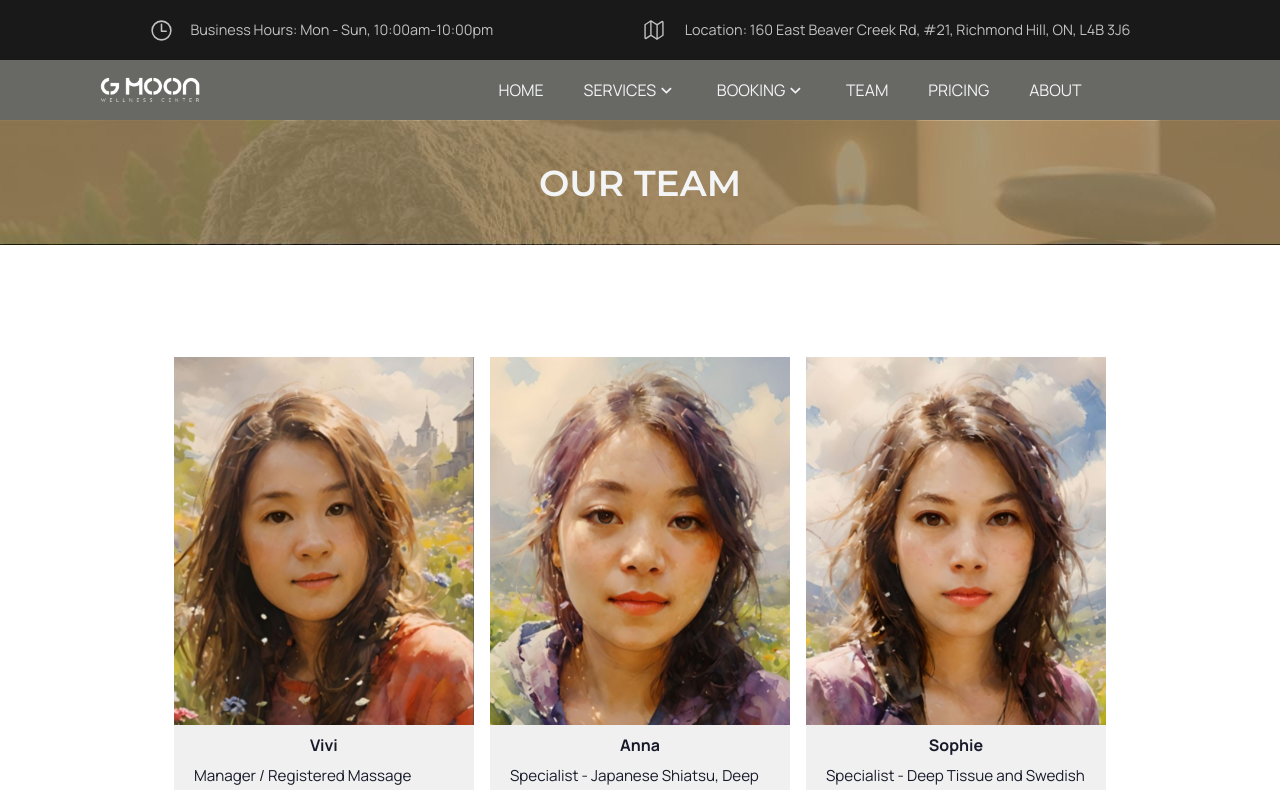
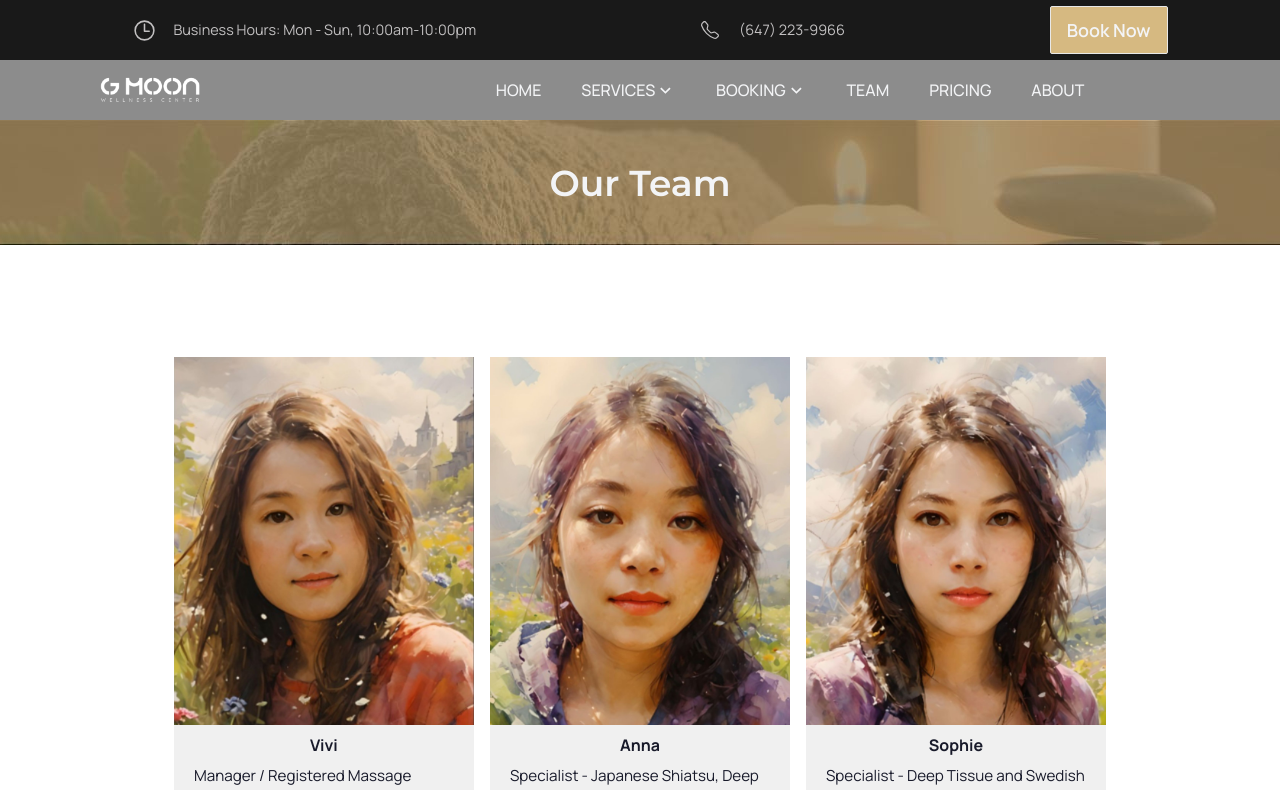
Before and after one commit to tbabyuk/g-moon-next-2024, a Next.js app: page /team in a window 1280 px wide. Shown: the top 790 px of the page. Built offline with nearby package versions, Linux system fonts and the light colour scheme.

Commit message:
updated top header to include phone and action button, added metadata to home, about, pricing, and team pages

```diff
--- a/app/(pages)/about/page.jsx
+++ b/app/(pages)/about/page.jsx
@@ -1,13 +1,17 @@
 import { PageHeader } from "../components/PageHeader";
 
 
+export const metadata = {
+    title: "G Moon Wellness Centre | About",
+    description: "A brief history of G Moon Wellness Centre",
+}
 
 
 const AboutPage = () => {
 
     return(
         <main>
-            <PageHeader title="ABOUT US" />
+            <PageHeader title="About Us" />
             <p className="text-g-moon-dark-gray g-moon-content-padding">G Moon Wellness is located in Richmond Hill nearby highway 7. Our spa area is near popular restaurants in Ontario. Our spa has been running for more than 3 years.<br /><br />
 
             Our mission is to provide the best of both worlds when it comes to spa treatments and services. We offer Thai massage, deep tissue and Japanese shiatsu and swedish massage etc. Spa packages are available so customers can enjoy a variety of services together. We cater to both men and women. We are dedicated to having the highest standard when it comes to quality equipment and products sourced from reliable suppliers in the spa industry.<br /><br />
--- a/app/(pages)/pricing/page.jsx
+++ b/app/(pages)/pricing/page.jsx
@@ -1,11 +1,15 @@
 import { PageHeader } from "../components/PageHeader";
 
+export const metadata = {
+    title: "G Moon Wellness Centre | Pricing",
+    description: "Pricing for our services",
+}
 
 const PricingPage = () => {
 
     return(
         <main>
-            <PageHeader title="PRICING" />
+            <PageHeader title="Pricing" />
             <div className="py-28 px-5 mx-auto w-full md:max-w-[650px] lg:max-w-[900px]">
                 <table className="pricing-table">
                     <thead>
--- a/app/(pages)/team/page.jsx
+++ b/app/(pages)/team/page.jsx
@@ -3,11 +3,16 @@ import { TeamMemberProfile } from "@/app/sections/components/TeamMemberProfile";
 import { PageHeader } from "../components/PageHeader";
 
 
+export const metadata = {
+    title: "G Moon Wellness Centre | Team",
+    description: "Our professional team of therapists is here for you",
+}
+
 const TeamPage = () => {
 
     return(
         <main>
-            <PageHeader title="OUR TEAM" />
+            <PageHeader title="Our Team" />
             <div className="py-28 flex md:px-20 lg:px-36 pb-28 justify-center flex-wrap gap-x-4 gap-y-10">
                 {teamMembersList.map((member, index) => (
                     <TeamMemberProfile member={member} key={index} />
--- a/app/components/Addressbar.jsx
+++ /dev/null
@@ -1,13 +0,0 @@
-import { IoTimeOutline } from "react-icons/io5";
-import { IoMapOutline } from "react-icons/io5";
-
-
-export const Addressbar = () => {
-
-    return (
-        <div className="bg-black/90 text-g-moon-light-gray p-5 text-[0.9rem] min-h-[40px] md:max-h-[60px] flex flex-col md:flex-row md:justify-evenly md:items-center">
-            <div className="px-5 mb-4 md:mb-0 flex items-center"><IoTimeOutline className="me-4 text-[25px] shrink-0"  />Business Hours: Mon - Sun, 10:00am-10:00pm</div>
-            <div className="px-5 flex items-center"><IoMapOutline className="me-5 text-[22px] shrink-0" />Location: 160 East Beaver Creek Rd, #21, Richmond Hill, ON, L4B 3J6</div>
-        </div>
-    )
-}
--- a/app/components/Header.jsx
+++ b/app/components/Header.jsx
@@ -1,10 +1,10 @@
-import { Addressbar } from "./Addressbar"
+import { TopHeader } from "./TopHeader"
 import { Navbar } from "./Navbar"
 
 export const Header = () => {
   return (
     <header>
-        <Addressbar />
+        <TopHeader />
         <Navbar />
     </header>
   )
--- a/app/components/Navbar.jsx
+++ b/app/components/Navbar.jsx
@@ -20,16 +20,16 @@ export const Navbar = () => {
 
     return (
         <div className="flex flex-col md:flex-row">
-            <div className="px-5 h-[60px] flex justify-between items-center md:w-[300px] md:justify-center bg-g-moon-dark-gray">
+            <div className="px-5 h-[60px] flex justify-between items-center md:w-[300px] md:justify-center bg-g-moon-medium-gray">
                 <Link href="/"><img src="/images/g-moon-logo-transparent-white.png" alt="G Moon Wellness Centre Logo" width="120px" /></Link>
                 <RxHamburgerMenu className="text-g-moon-white text-[35px] md:hidden cursor-pointer" onClick={() => setDropdownIsOpen(!dropdownIsOpen)} />
             </div>
-            <nav className={`${dropdownIsOpen ? "block" : "hidden"} md:flex-1 md:flex justify-center items-center bg-g-moon-dark-gray z-20`}>
+            <nav className={`${dropdownIsOpen ? "block" : "hidden"} md:flex-1 md:flex justify-center items-center bg-g-moon-medium-gray z-20`}>
                 <ul className="flex flex-col md:flex-row h-full">
-                    <li><Link href="/" className="g-moon-nav-link hover:bg-g-moon-dark-gray-hover" onClick={() => setDropdownIsOpen(false)}>HOME</Link></li>
+                    <li><Link href="/" className="g-moon-nav-link hover:bg-g-moon-medium-gray-hover" onClick={() => setDropdownIsOpen(false)}>HOME</Link></li>
                     <li className="relative"><span className="g-moon-nav-link" onClick={() => setServicesSubmenuOpen(!servicesSubmenuOpen)} onMouseEnter={() => setServicesSubmenuOpen(true)} onMouseLeave={() => setServicesSubmenuOpen(false)}>SERVICES <MdOutlineKeyboardArrowDown size="1.3rem" /></span>
                         {servicesSubmenuOpen &&
-                            <ul className="bg-g-moon-dark-gray w-full md:w-fit md:absolute" onMouseEnter={() => setServicesSubmenuOpen(true)} onMouseLeave={() => setServicesSubmenuOpen(false)}>
+                            <ul className="bg-g-moon-medium-gray w-full md:w-fit md:absolute" onMouseEnter={() => setServicesSubmenuOpen(true)} onMouseLeave={() => setServicesSubmenuOpen(false)}>
                                 <li className="whitespace-nowrap"><Link href="/massages" className="g-moon-subnav-link hover:bg-g-moon-dark-gray-hover" onClick={() => closeAllMenus()}>Massages</Link></li>
                                 <li className="whitespace-nowrap" ><Link href="/body-scrubs" className="g-moon-subnav-link"  onClick={() => closeAllMenus()}>Body Scrubs</Link></li>
                                 <li className="whitespace-nowrap"><Link href="/table-shower" className="g-moon-subnav-link"  onClick={() => closeAllMenus()}>Table Shower</Link></li>
@@ -42,15 +42,15 @@ export const Navbar = () => {
                     </li>
                     <li className="relative"><span href="#" className="g-moon-nav-link" onClick={() => setBookingSubmenuOpen(!bookingSubmenuOpen)}  onMouseEnter={() => setBookingSubmenuOpen(true)} onMouseLeave={() => setBookingSubmenuOpen(false)}>BOOKING <MdOutlineKeyboardArrowDown size="1.3rem" /></span>
                         {bookingSubmenuOpen &&
-                            <ul className="bg-g-moon-dark-gray w-full md:w-fit md:absolute" onMouseEnter={() => setBookingSubmenuOpen(true)} onMouseLeave={() => setBookingSubmenuOpen(false)}>
+                            <ul className="bg-g-moon-medium-gray w-full md:w-fit md:absolute" onMouseEnter={() => setBookingSubmenuOpen(true)} onMouseLeave={() => setBookingSubmenuOpen(false)}>
                                 <li className="whitespace-nowrap"><Link href="/resources/videos" className="g-moon-subnav-link" onClick={() => closeAllMenus()}>Contact Form</Link></li>
                                 <li className="whitespace-nowrap"><Link href="/resources/preferred-vendors" className="g-moon-subnav-link" onClick={() => closeAllMenus()}>Booking Calendar</Link></li>
                             </ul>
                         }
                     </li>
-                    <li><Link href="/team" className="g-moon-nav-link hover:bg-g-moon-dark-gray-hover" onClick={() => setDropdownIsOpen(false)}>TEAM</Link></li>
-                    <li><Link href="/pricing" className="g-moon-nav-link hover:bg-g-moon-dark-gray-hover" onClick={() => setDropdownIsOpen(false)}>PRICING</Link></li>
-                    <li><Link href="/about" className="g-moon-nav-link hover:bg-g-moon-dark-gray-hover" onClick={() => setDropdownIsOpen(false)}>ABOUT</Link></li>
+                    <li><Link href="/team" className="g-moon-nav-link hover:bg-g-moon-medium-gray-hover" onClick={() => setDropdownIsOpen(false)}>TEAM</Link></li>
+                    <li><Link href="/pricing" className="g-moon-nav-link hover:bg-g-moon-medium-gray-hover" onClick={() => setDropdownIsOpen(false)}>PRICING</Link></li>
+                    <li><Link href="/about" className="g-moon-nav-link hover:bg-g-moon-medium-gray-hover" onClick={() => setDropdownIsOpen(false)}>ABOUT</Link></li>
                 </ul>
             </nav>
         </div>
--- /dev/null
+++ b/app/components/TopHeader.jsx
@@ -0,0 +1,19 @@
+import { IoTimeOutline } from "react-icons/io5";
+import { IoMapOutline } from "react-icons/io5";
+import { BsTelephone } from "react-icons/bs";
+
+
+export const TopHeader = () => {
+
+    return (
+        <div className="bg-black/90 text-g-moon-light-gray p-5 text-[0.9rem] min-h-[40px] md:max-h-[60px] flex flex-col md:flex-row md:justify-around md:items-center">
+            <div className="px-5 mb-4 md:mb-0 flex items-center md:justify-center"><IoTimeOutline className="me-4 text-[25px] shrink-0"  />Business Hours: Mon - Sun, 10:00am-10:00pm</div>
+            <div className="px-5 mb-4 md:mb-0 flex items-center md:justify-center"><a href="tel:+16472239966" className="flex items-center g-moon-footer-link"><BsTelephone className="me-5 text-[18px] shrink-0" />(647) 223-9966</a></div>
+            <div className="flex items-center justify-center">
+                <button className="btn g-moon-action-btn text-lg text-g-moon-white">Book Now</button>
+            </div>
+         </div>
+    )
+}
+
+<li><a href="tel:+16472239966" className="flex items-center g-moon-footer-link"><BsTelephone className="me-2" size="1.1rem" />(647) 223-9966</a></li>
--- a/app/globals.css
+++ b/app/globals.css
@@ -8,11 +8,11 @@ h1, h2, h3 {
 }
 
 .g-moon-nav-link {
-  @apply w-full h-full px-5 py-3 text-g-moon-white flex justify-center items-center;
+  @apply w-full h-full px-5 py-3 text-g-moon-white font-medium flex justify-center items-center;
 }
 
 .g-moon-subnav-link {
-  @apply w-full h-full px-5 py-3 text-g-moon-white flex justify-center md:justify-normal items-center hover:bg-g-moon-dark-gray-hover;
+  @apply w-full h-full px-5 py-3 text-g-moon-white flex justify-center md:justify-normal items-center hover:bg-g-moon-medium-gray-hover;
 }
 
 .g-moon-action-btn {
@@ -59,10 +59,10 @@ h1, h2, h3 {
   @apply py-2 text-center border-2;
 }
 
-/* .blah {
-  color: #f0f0f0;
-  background-color: #c9a459;
-} */
+.blah {
+  color: #8c8c8c;
+  background-color: #737373;
+}
 
 .g-moon-content-padding {
   @apply px-5 md:px-24 lg:px-40 xl:px-56 py-28;
--- a/app/layout.js
+++ b/app/layout.js
@@ -23,11 +23,6 @@ const montserrat = Montserrat({
 })
 
 
-export const metadata = {
-  title: "G Moon Wellness Centre",
-  description: "Spa in North York",
-};
-
 export default function RootLayout({ children }) {
   return (
     <html lang="en">
--- a/app/page.js
+++ b/app/page.js
@@ -3,6 +3,11 @@ import { TeamSection } from "./sections/TeamSection";
 import { PricingSection } from "./sections/PricingSection";
 import { Hero } from "./components/Hero";
 
+
+export const metadata = {
+  title: "G Moon Wellness Centre",
+  description: "Spa in North York offering massages, body scrubs, table shower, hot stone therapy, and other services",
+};
 
 
 export default function Home() {
--- a/tailwind.config.js
+++ b/tailwind.config.js
@@ -10,8 +10,9 @@ module.exports = {
       colors: {
         "g-moon-very-light-gray": "#F0F0F0",
         "g-moon-light-gray": "#C2C0C1",
+        "g-moon-medium-gray": "#8C8C8C",
+        "g-moon-medium-gray-hover": "#737373",
         "g-moon-dark-gray": "#686864",
-        "g-moon-dark-gray-hover": "#4E4E4B",
         "g-moon-gold": "#D6B981",
         "g-moon-gold-hover": "#C9A459",
         "g-moon-white": "#F3F4F6"
```
